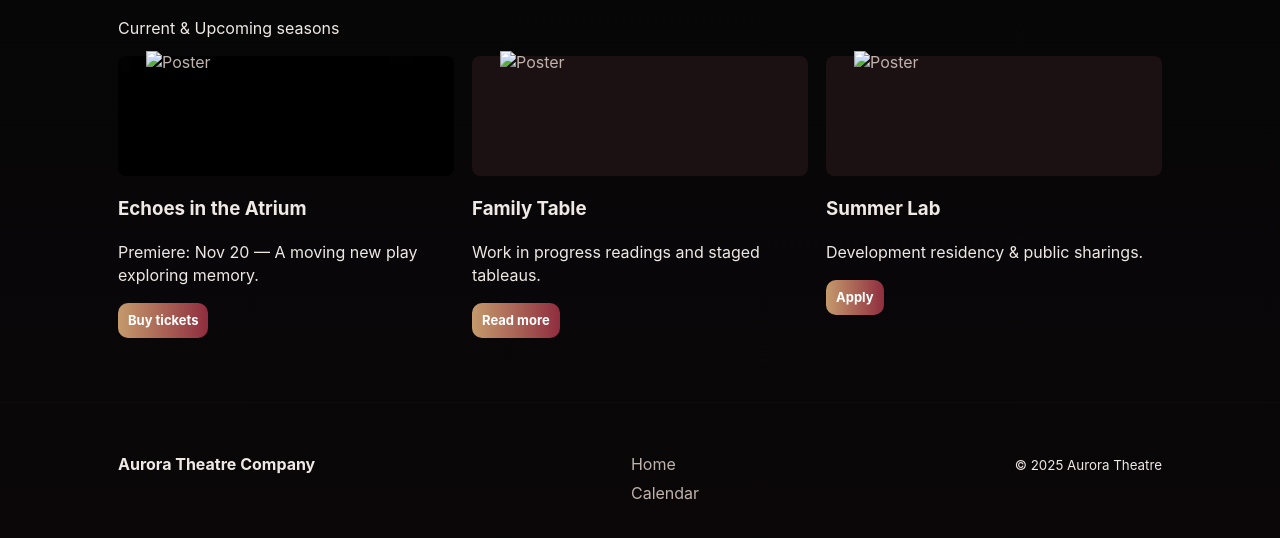
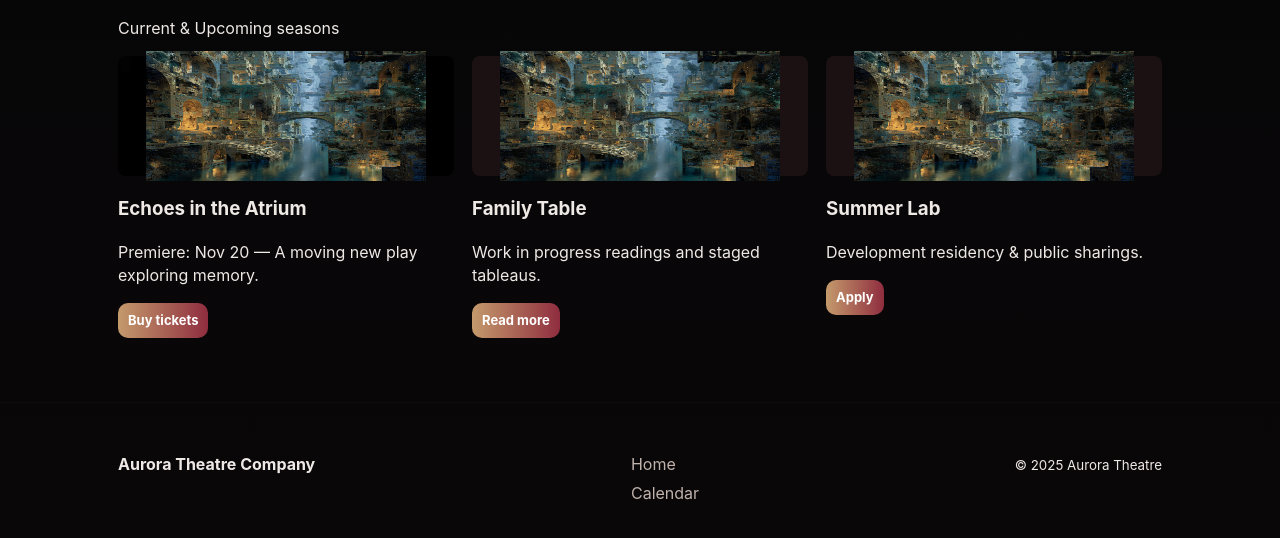
Before and after one commit to yogesh3434/AuroraTheatre, a plain HTML site: page productions.html in a window 1280 px wide. Shown: the part 134-672 px from the top of the page. Drawn offline with Linux system fonts and the light colour scheme; the site is published under a folder, as on GitHub Pages, so addresses that start at the root find nothing.

Commit message:
Made changes to Productions Page

```diff
--- a/productions.html
+++ b/productions.html
@@ -29,7 +29,7 @@
     <div class="production-grid">
       <article class="prod-card">
         <div class="poster-small-1">
-            <img class="poster-small" src="/images/5DA811EC-7933-4EFB-8995-CD8FEBA21A54.JPG" alt="Poster">
+            <img class="poster-small" src="images/5DA811EC-7933-4EFB-8995-CD8FEBA21A54.JPG" alt="Poster">
         </div>
         <h3>Echoes in the Atrium</h3>
         <p>Premiere: Nov 20 — A moving new play exploring memory.</p>
@@ -38,7 +38,7 @@
 
       <article class="prod-card">
         <div class="poster-small-2">
-                <img class="poster-small-img" src="/images/5DA811EC-7933-4EFB-8995-CD8FEBA21A54.JPG" alt="Poster">
+                <img class="poster-small-img" src="images/5DA811EC-7933-4EFB-8995-CD8FEBA21A54.JPG" alt="Poster">
         </div>
         <h3>Family Table</h3>
         <p>Work in progress readings and staged tableaus.</p>
@@ -47,7 +47,7 @@
 
       <article class="prod-card">
         <div class="poster-small-3">
-            <img class="poster-small-imgs" src="/images/5DA811EC-7933-4EFB-8995-CD8FEBA21A54.JPG" alt="Poster">
+            <img class="poster-small-imgs" src="images/5DA811EC-7933-4EFB-8995-CD8FEBA21A54.JPG" alt="Poster">
         </div>
         <h3>Summer Lab</h3>
         <p>Development residency & public sharings.</p>
```
